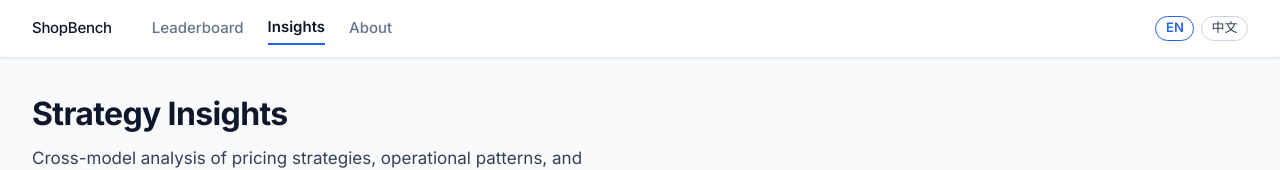
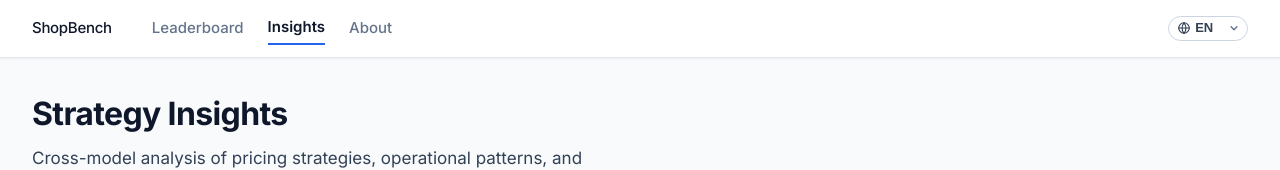
Before and after one commit to DylanDDeng/shopBench, a Next.js app in the folder apps/web/: page /insights in a window 1280 px wide. Shown: the top 170 px of the page. Built offline with nearby package versions, Linux system fonts and the light colour scheme.

Commit message:
feat: switch navbar language toggle to icon dropdown

```diff
--- a/apps/web/app/globals.css
+++ b/apps/web/app/globals.css
@@ -169,25 +169,58 @@ a:hover {
   gap: 0.4rem;
 }
 
-.lang-btn {
+.nav-language-picker {
+  position: relative;
+  display: inline-flex;
+  align-items: center;
+}
+
+.nav-language-icon {
+  position: absolute;
+  left: 0.55rem;
+  display: inline-flex;
+  align-items: center;
+  color: var(--text-secondary);
+  pointer-events: none;
+}
+
+.nav-language-caret {
+  position: absolute;
+  right: 0.55rem;
+  display: inline-flex;
+  align-items: center;
+  color: var(--text-muted);
+  pointer-events: none;
+}
+
+.nav-language-select {
+  appearance: none;
+  -webkit-appearance: none;
   border: 1px solid var(--border-secondary);
   border-radius: 999px;
-  padding: 0.22rem 0.6rem !important;
+  padding: 0.22rem 1.55rem 0.22rem 1.65rem;
   line-height: 1.2;
-  font-size: 0.8125rem !important;
-  color: var(--text-secondary) !important;
+  font-size: 0.8125rem;
+  font-weight: 600;
+  color: var(--text-secondary);
   background: #ffffff;
-}
-
-.lang-btn:hover {
+  cursor: pointer;
+}
+
+.nav-language-select:hover {
   border-color: var(--accent-blue);
-  color: var(--text-primary) !important;
-}
-
-.nav .lang-btn.active {
-  border-bottom: 1px solid var(--accent-blue);
+  color: var(--text-primary);
+}
+
+.nav-language-select:focus-visible {
+  outline: none;
   border-color: var(--accent-blue);
-  color: var(--accent-blue) !important;
+  box-shadow: 0 0 0 2px rgba(37, 99, 235, 0.18);
+}
+
+.nav-language-picker:focus-within .nav-language-icon,
+.nav-language-picker:focus-within .nav-language-caret {
+  color: var(--accent-blue);
 }
 
 @media (max-width: 900px) {
--- a/apps/web/components/NavBar.tsx
+++ b/apps/web/components/NavBar.tsx
@@ -1,11 +1,12 @@
 "use client";
 
-import { usePathname } from "next/navigation";
+import { usePathname, useRouter } from "next/navigation";
 import Link from "next/link";
-import { getLocaleFromPathname, getLocaleSwitchPath, NAV_TEXT, stripLocalePrefix } from "@/lib/i18n";
+import { getLocaleFromPathname, getLocaleSwitchPath, NAV_TEXT, stripLocalePrefix, type Locale } from "@/lib/i18n";
 
 export function NavBar() {
   const pathname = usePathname() ?? "/";
+  const router = useRouter();
   const locale = getLocaleFromPathname(pathname);
   const text = NAV_TEXT[locale];
   const normalizedPath = stripLocalePrefix(pathname);
@@ -23,19 +24,35 @@ export function NavBar() {
         <Link href={localeHref("/insights")} className={normalizedPath === "/insights" ? "active" : undefined}>{text.insights}</Link>
         <Link href={localeHref("/about")} className={normalizedPath === "/about" ? "active" : undefined}>{text.about}</Link>
       </div>
-      <div className="nav-right" aria-label={text.language}>
-        <Link
-          href={getLocaleSwitchPath(pathname, "en")}
-          className={`lang-btn ${locale === "en" ? "active" : ""}`}
-        >
-          EN
-        </Link>
-        <Link
-          href={getLocaleSwitchPath(pathname, "zh")}
-          className={`lang-btn ${locale === "zh" ? "active" : ""}`}
-        >
-          中文
-        </Link>
+      <div className="nav-right">
+        <div className="nav-language-picker" aria-label={text.language}>
+          <span className="nav-language-icon" aria-hidden="true">
+            <svg viewBox="0 0 24 24" width="14" height="14" fill="none" stroke="currentColor" strokeWidth="2" strokeLinecap="round" strokeLinejoin="round">
+              <circle cx="12" cy="12" r="9" />
+              <path d="M3 12h18" />
+              <path d="M12 3a14 14 0 0 1 0 18" />
+              <path d="M12 3a14 14 0 0 0 0 18" />
+            </svg>
+          </span>
+          <select
+            className="nav-language-select"
+            value={locale}
+            onChange={(e) => {
+              const nextLocale = e.target.value as Locale;
+              if (nextLocale === locale) return;
+              router.push(getLocaleSwitchPath(pathname, nextLocale));
+            }}
+            aria-label={text.language}
+          >
+            <option value="en">EN</option>
+            <option value="zh">中文</option>
+          </select>
+          <span className="nav-language-caret" aria-hidden="true">
+            <svg viewBox="0 0 12 12" width="10" height="10" fill="none" stroke="currentColor" strokeWidth="1.7" strokeLinecap="round" strokeLinejoin="round">
+              <path d="M2.5 4.5 6 8l3.5-3.5" />
+            </svg>
+          </span>
+        </div>
       </div>
     </nav>
   );
```
